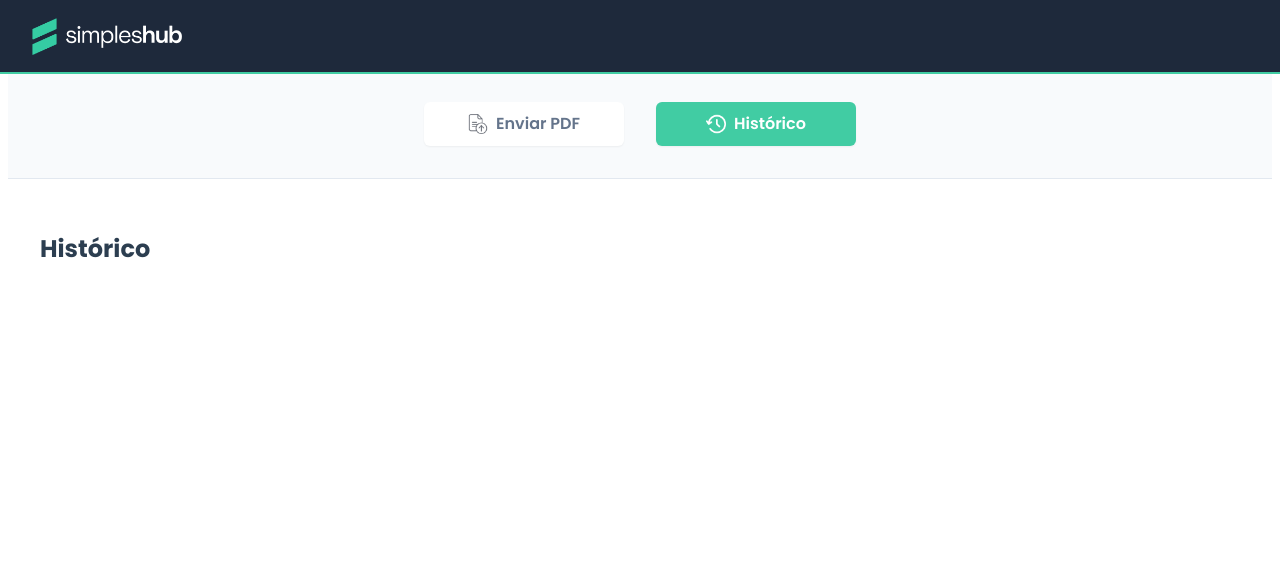
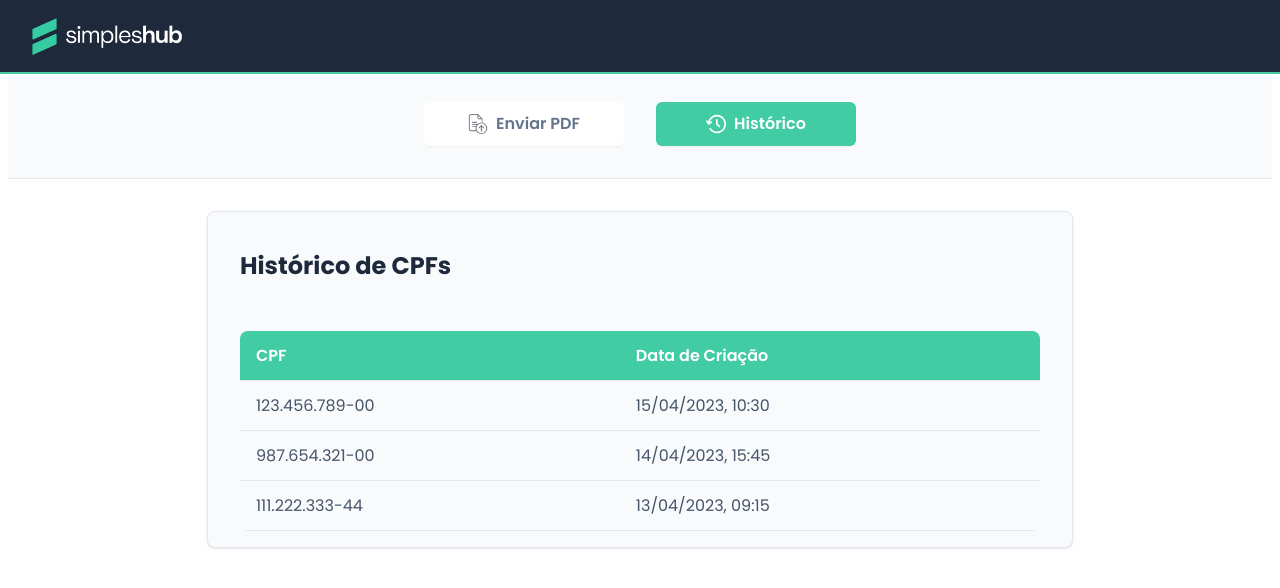
Before and after one commit to brunaterribile/simpleshub-test, a Vue app in the folder front/: page / in a window 1280 px wide. Both pictures are taken after a click on the button "Histórico". Shown: the top 588 px of the page. Built offline with nearby package versions, Linux system fonts and the light colour scheme.

Commit message:
feat: history component and cpfs table

```diff
--- a/front/src/components/History.vue
+++ b/front/src/components/History.vue
@@ -1,18 +1,148 @@
 <template>
     <div class="history">
-        <h2>Histórico</h2>
-        <!-- Conteúdo do componente será adicionado posteriormente -->
+        <div class="history-container">
+            <h2>Histórico de CPFs</h2>
+            <div class="content">
+                <div v-if="loading" class="loading">
+                    <p>Carregando ...</p>
+                </div>
+                <div v-else-if="cpfs.length === 0" class="empty-state">
+                    <p>Nenhum CPF encontrado ainda</p>
+                </div>
+                <div v-else class="table-container">
+                    <table class="cpf-table">
+                        <thead>
+                            <tr>
+                                <th>CPF</th>
+                                <th>Data de Criação</th>
+                            </tr>
+                        </thead>
+                        <tbody>
+                            <tr v-for="(cpf, index) in cpfs" :key="index">
+                                <td>{{ cpf.number }}</td>
+                                <td>{{ formatDate(cpf.createdAt) }}</td>
+                            </tr>
+                        </tbody>
+                    </table>
+                </div>
+            </div>
+        </div>
     </div>
 </template>
 
 <script>
 export default {
-    name: 'HistoryView'
+    name: 'HistoryView',
+    data() {
+        return {
+            cpfs: [],
+            loading: true
+        }
+    },
+    created() {
+        this.fetchCpfs();
+    },
+    methods: {
+        async fetchCpfs() {
+            try {
+                this.loading = true;
+                // const response = await fetch('http://localhost:3000/history');
+                // const data = await response.json();
+                // this.cpfs = data.cpfs;
+
+                setTimeout(() => {
+                    this.cpfs = [
+                        { number: '123.456.789-00', createdAt: '2023-04-15T10:30:00Z' },
+                        { number: '987.654.321-00', createdAt: '2023-04-14T15:45:00Z' },
+                        { number: '111.222.333-44', createdAt: '2023-04-13T09:15:00Z' }
+                    ];
+                    this.loading = false;
+                }, 1000);
+
+            } catch (error) {
+                console.error('Erro ao buscar CPFs:', error);
+                this.loading = false;
+            }
+        },
+        formatDate(dateString) {
+            const date = new Date(dateString);
+            return date.toLocaleDateString('pt-BR', {
+                day: '2-digit',
+                month: '2-digit',
+                year: 'numeric',
+                hour: '2-digit',
+                minute: '2-digit'
+            });
+        }
+    }
 }
 </script>
 
 <style lang="scss">
 .history {
     padding: 2rem;
+    display: flex;
+    justify-content: center;
+    align-items: flex-start;
+    min-height: calc(100vh - 200px);
+}
+
+.history-container {
+    background-color: #f8fafc;
+    padding: 1rem 2rem;
+    border-radius: 0.5rem;
+    box-shadow: 0 1px 3px rgba(0, 0, 0, 0.1);
+    border: 1px solid #e2e8f0;
+    width: 100%;
+    max-width: 800px;
+
+    h2 {
+        margin-bottom: 2rem;
+        color: #1e293b;
+    }
+}
+
+.content {
+    min-height: 200px;
+}
+
+.empty-state, .loading {
+    text-align: center;
+    color: #64748b;
+    font-style: italic;
+    padding: 2rem 0;
+}
+
+.table-container {
+    overflow-x: auto;
+}
+
+.cpf-table {
+    width: 100%;
+    border-collapse: separate;
+    border-spacing: 0;
+    margin-top: 1rem;
+    border-radius: 0.5rem;
+    overflow: hidden;
+
+    th, td {
+        padding: 0.75rem 1rem;
+        text-align: left;
+        border-bottom: 1px solid #e2e8f0;
+    }
+
+    th {
+        background-color: #41cca3;
+        font-weight: 600;
+        color: white;
+    }
+
+    tr:hover {
+        background-color: #f8fafc;
+    }
+
+    td {
+        color: #475569;
+    }
 }
 </style>
```
